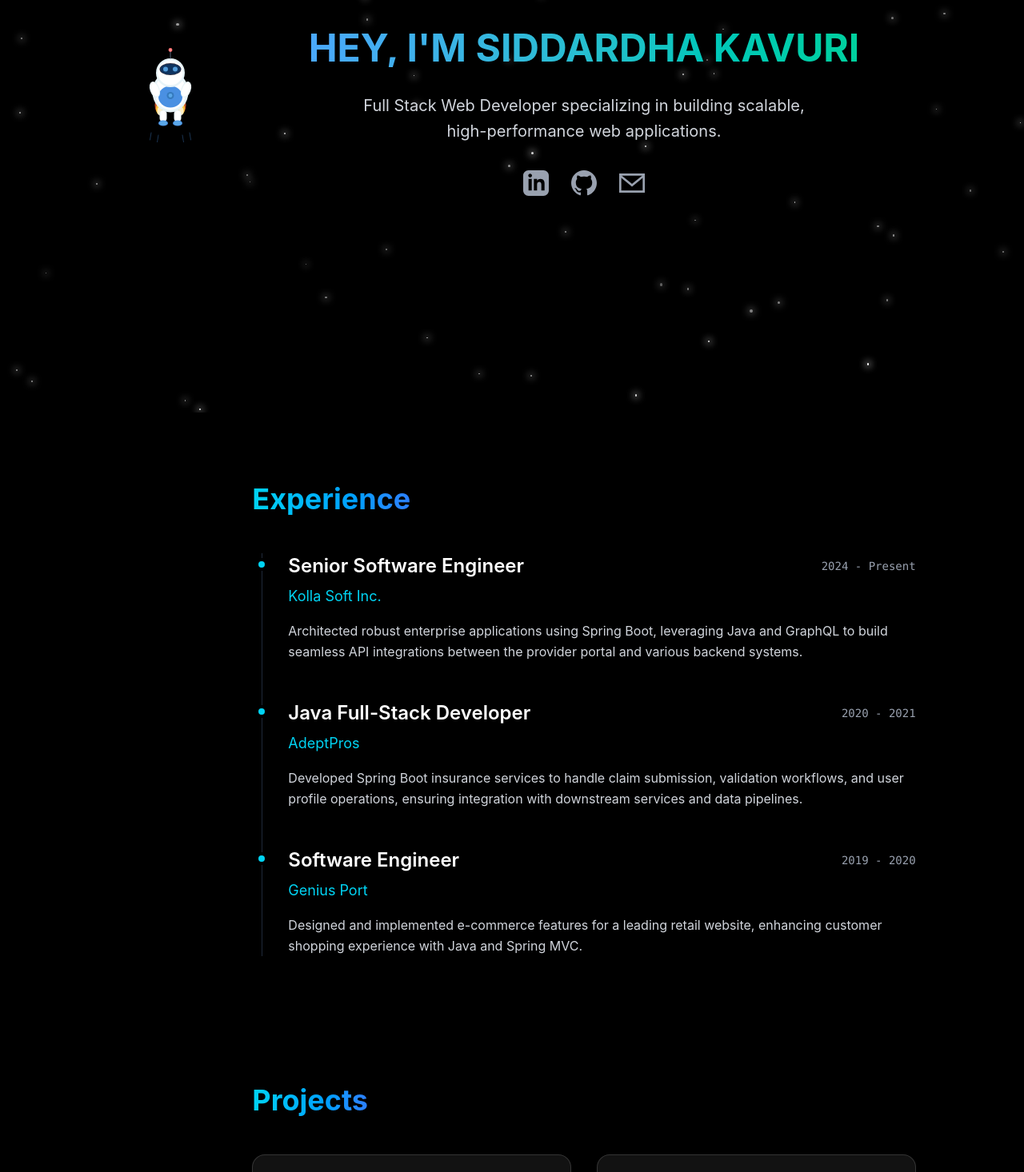
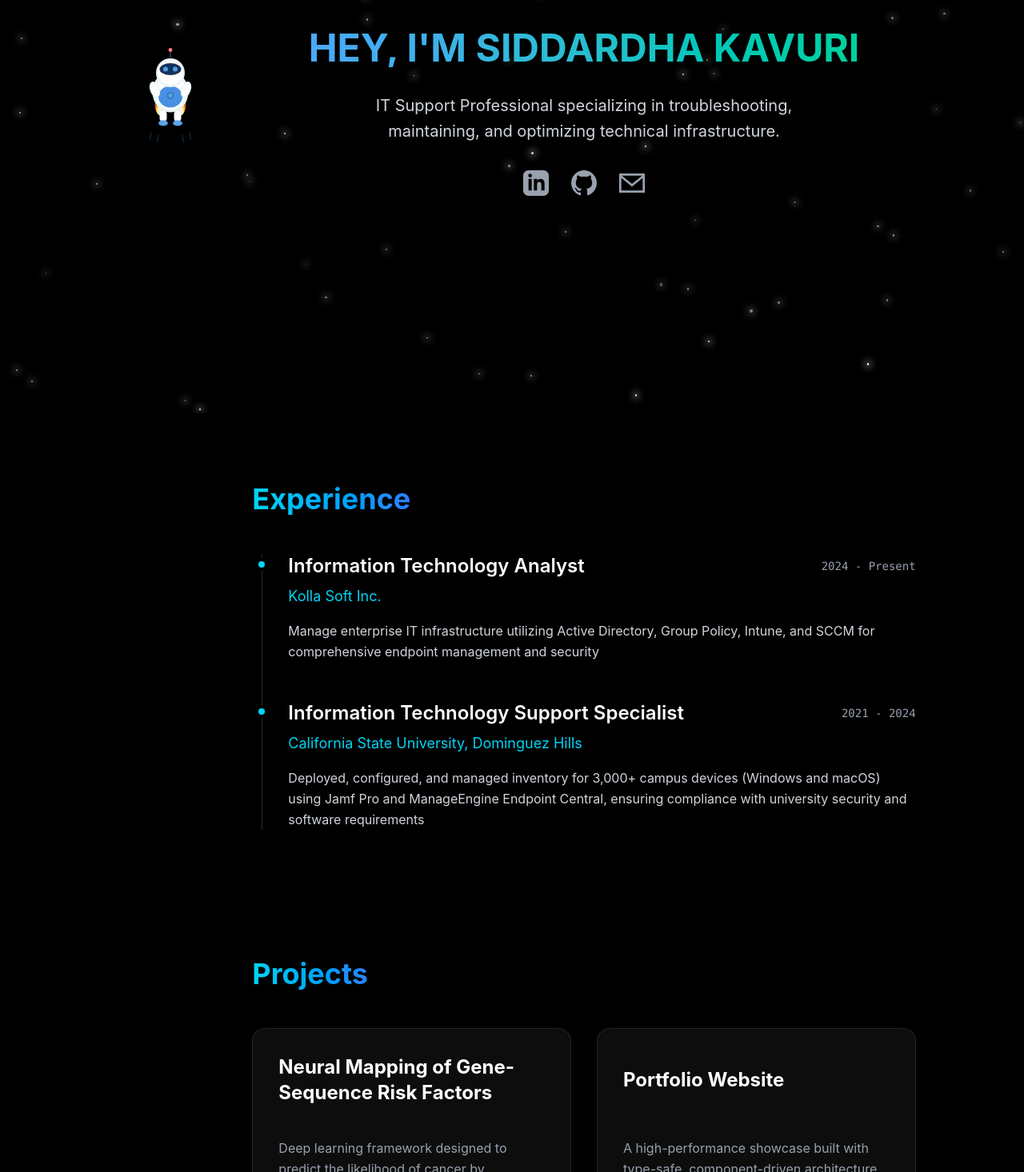
Before and after one commit to siddardhakavuri/Portfolio, a React (Vite) app: page / in a window 1280 px wide. Shown: the part 284-1750 px from the top of the page at 80% size. Built offline with nearby package versions, Linux system fonts and the light colour scheme.

Commit message:
Added fall animation with booster fuel cutoff

```diff
--- a/index.html
+++ b/index.html
@@ -24,11 +24,11 @@
     <meta name="viewport" content="width=device-width, initial-scale=1.0" />
     <meta
       name="description"
-      content="Portfolio of Siddardha Kavuri, a Software Engineer specializing in full-stack development. Explore my projects, experience, and technical skills."
+      content="Official portfolio of Siddardha Kavuri, an IT Support Professional. Discover projects, technical skills, and professional experience."
     />
     <meta
       name="keywords"
-      content="Siddardha Kavuri, Portfolio, Software Engineer, Full-Stack, React, Web Development"
+      content="Siddardha Kavuri, Portfolio, IT Support, Technical Support, Infrastructure, Endpoint Management"
     />
     <meta name="author" content="Siddardha Kavuri" />
     <meta name="robots" content="index, follow" />
@@ -36,36 +36,36 @@
     <link rel="canonical" href="https://siddardhakavuri.com/" />
 
     <!-- Open Graph -->
-    <meta property="og:site_name" content="Siddardha Kavuri" />
     <meta property="og:locale" content="en_US" />
+    <meta property="og:url" content="https://siddardhakavuri.com/" />
+    <meta property="og:type" content="website" />
+    <meta property="og:site_name" content="Siddardha Kavuri Portfolio" />
     <meta
       property="og:title"
-      content="Siddardha Kavuri | Software Engineer Portfolio"
+      content="Siddardha Kavuri | IT Support Professional Portfolio"
     />
     <meta
       property="og:description"
-      content="Portfolio of Siddardha Kavuri, a Software Engineer specializing in full-stack development. Explore my projects, experience, and technical skills."
+      content="Official portfolio of Siddardha Kavuri, an IT Support Professional. Discover projects, technical skills, and professional experience."
     />
-    <meta property="og:type" content="website" />
-    <meta property="og:url" content="https://siddardhakavuri.com/" />
     <meta
       property="og:image"
       content="https://siddardhakavuri.com/preview-image.png"
     />
     <meta
       property="og:image:alt"
-      content="Siddardha Kavuri Portfolio Preview"
+      content="Siddardha Kavuri IT Support Professional Portfolio Website Preview"
     />
 
     <!-- Twitter -->
     <meta name="twitter:card" content="summary_large_image" />
     <meta
       name="twitter:title"
-      content="Siddardha Kavuri | Software Engineer Portfolio"
+      content="Siddardha Kavuri | IT Support Professional Portfolio"
     />
     <meta
       name="twitter:description"
-      content="Portfolio of Siddardha Kavuri, a Software Engineer specializing in full-stack development. Explore my projects, experience, and technical skills."
+      content="Official portfolio of Siddardha Kavuri, an IT Support Professional. Discover projects, technical skills, and professional experience."
     />
     <meta
       name="twitter:image"
@@ -83,14 +83,16 @@
         "@type": "Person",
         "name": "Siddardha Kavuri",
         "url": "https://siddardhakavuri.com/",
-        "jobTitle": "Software Engineer",
+        "jobTitle": "IT Support Professional",
         "sameAs": [
           "https://github.com/siddardhakavuri",
           "https://www.linkedin.com/in/siddardhakavuri/"
         ]
       }
     </script>
-    <title>Siddardha Kavuri | Software Engineer Portfolio</title>
+    <title>
+      Siddardha Kavuri | IT Support Professional Portfolio
+    </title>
   </head>
   <body>
     <div id="root"></div>
--- a/src/components/About.tsx
+++ b/src/components/About.tsx
@@ -18,8 +18,8 @@ const About = () => {
           </h1>
           <div className="flex justify-center content-center">
             <p className="md:w-2/3 md:text-xl text-lg text-center flex flex-wrap  text-gray-300 leading-relaxed mb-6">
-              Full Stack Web Developer specializing in building scalable,
-              high-performance web applications.
+              IT Support Professional specializing in troubleshooting,
+              maintaining, and optimizing technical infrastructure.
             </p>
           </div>
           <div className="flex justify-center text-white gap-3">
--- a/src/components/Astro.tsx
+++ b/src/components/Astro.tsx
@@ -1,21 +1,31 @@
 import { motion } from "motion/react";
 import astro_icon from "../assets/astro_flying.svg";
 import astro_fall_icon from "../assets/astro.svg";
-import { useState } from "react";
+import astro_fuel_cut_icon from "../assets/astro_fuel_cut.svg";
+import { useState, useEffect } from "react";
 
 function Astro() {
-  const [booster, setBooster] = useState(true);
+  const [phase, setPhase] = useState<"flying" | "fuel_cut" | "falling">("flying");
   const [inTransition, setInTransition] = useState(true);
+
+  useEffect(() => {
+    if (phase === "fuel_cut") {
+      const timer = setTimeout(() => {
+        setPhase("falling");
+      }, 3000);
+      return () => clearTimeout(timer);
+    }
+  }, [phase]);
 
   const astro_click = () => {
     if (inTransition) return;
     setInTransition(true);
-    setBooster(!booster);
+    setPhase("fuel_cut");
   };
 
   return (
     <div className={inTransition ? "cursor-default" : "cursor-pointer"}>
-      {booster ? (
+      {phase === "flying" ? (
         <motion.img
           onClick={astro_click}
           initial={{ y: "100vh" }}
@@ -30,18 +40,24 @@ function Astro() {
           src={astro_icon}
           alt="astro"
         />
+      ) : phase === "fuel_cut" ? (
+        <motion.img
+          width={"60"}
+          src={astro_fuel_cut_icon}
+          alt="astro fuel cut"
+        />
       ) : (
         <motion.img
           animate={{ y: "100vh" }}
           onAnimationStart={() => setInTransition(true)}
           onAnimationComplete={() => {
             setInTransition(false);
-            setBooster(true);
+            setPhase("flying");
           }}
           transition={{ duration: 1.2 }}
           width={"60"}
           src={astro_fall_icon}
-          alt="astro_falling"
+          alt="astro falling"
         />
       )}
     </div>
--- a/src/components/Experience.tsx
+++ b/src/components/Experience.tsx
@@ -2,25 +2,18 @@ import { motion } from "motion/react";
 
 const experiences = [
   {
-    role: "Senior Software Engineer",
+    role: "Information Technology Analyst",
     company: "Kolla Soft Inc.",
     period: "2024 - Present",
     description:
-      "Architected robust enterprise applications using Spring Boot, leveraging Java and GraphQL to build seamless API integrations between the provider portal and various backend systems.",
+      "Manage enterprise IT infrastructure utilizing Active Directory, Group Policy, Intune, and SCCM for comprehensive endpoint management and security",
   },
   {
-    role: "Java Full-Stack Developer",
-    company: "AdeptPros",
-    period: "2020 - 2021",
+    role: "Information Technology Support Specialist",
+    company: "California State University, Dominguez Hills",
+    period: "2021 - 2024",
     description:
-      "Developed Spring Boot insurance services to handle claim submission, validation workflows, and user profile operations, ensuring integration with downstream services and data pipelines.",
-  },
-  {
-    role: "Software Engineer",
-    company: "Genius Port",
-    period: "2019 - 2020",
-    description:
-      "Designed and implemented e-commerce features for a leading retail website, enhancing customer shopping experience with Java and Spring MVC.",
+      "Deployed, configured, and managed inventory for 3,000+ campus devices (Windows and macOS) using Jamf Pro and ManageEngine Endpoint Central, ensuring compliance with university security and software requirements",
   },
 ];
 
--- a/src/components/Projects.tsx
+++ b/src/components/Projects.tsx
@@ -56,7 +56,7 @@ const Projects = () => {
               whileHover={{ y: -5, transition: { duration: 0.1 } }}
               transition={{ duration: 0.2 }}
               viewport={{ once: true }}
-              className="group block p-8 rounded-2xl bg-white/7 border border-white/15 hover:bg-white/12 transition-colors"
+              className="group block p-8 rounded-2xl bg-white/5 border border-white/10 hover:bg-white/10 transition-colors"
             >
               <h3 className="text-2xl font-bold text-white mb-3 group-hover:text-cyan-400 transition-colors min-h-16 flex items-center">
                 {project.title}
```
Also changed, not shown: src/assets/astro_fuel_cut.svg (added).
